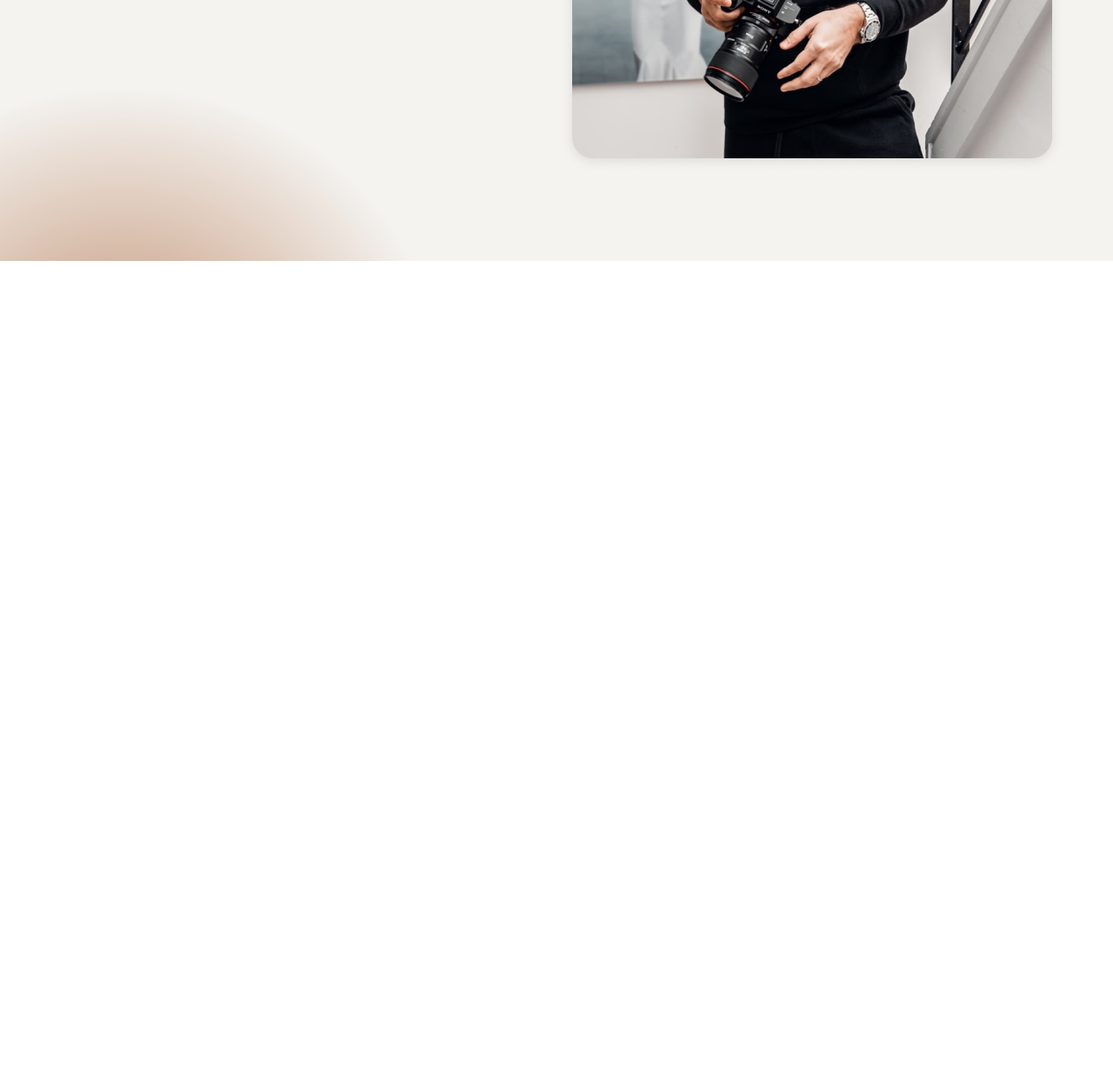
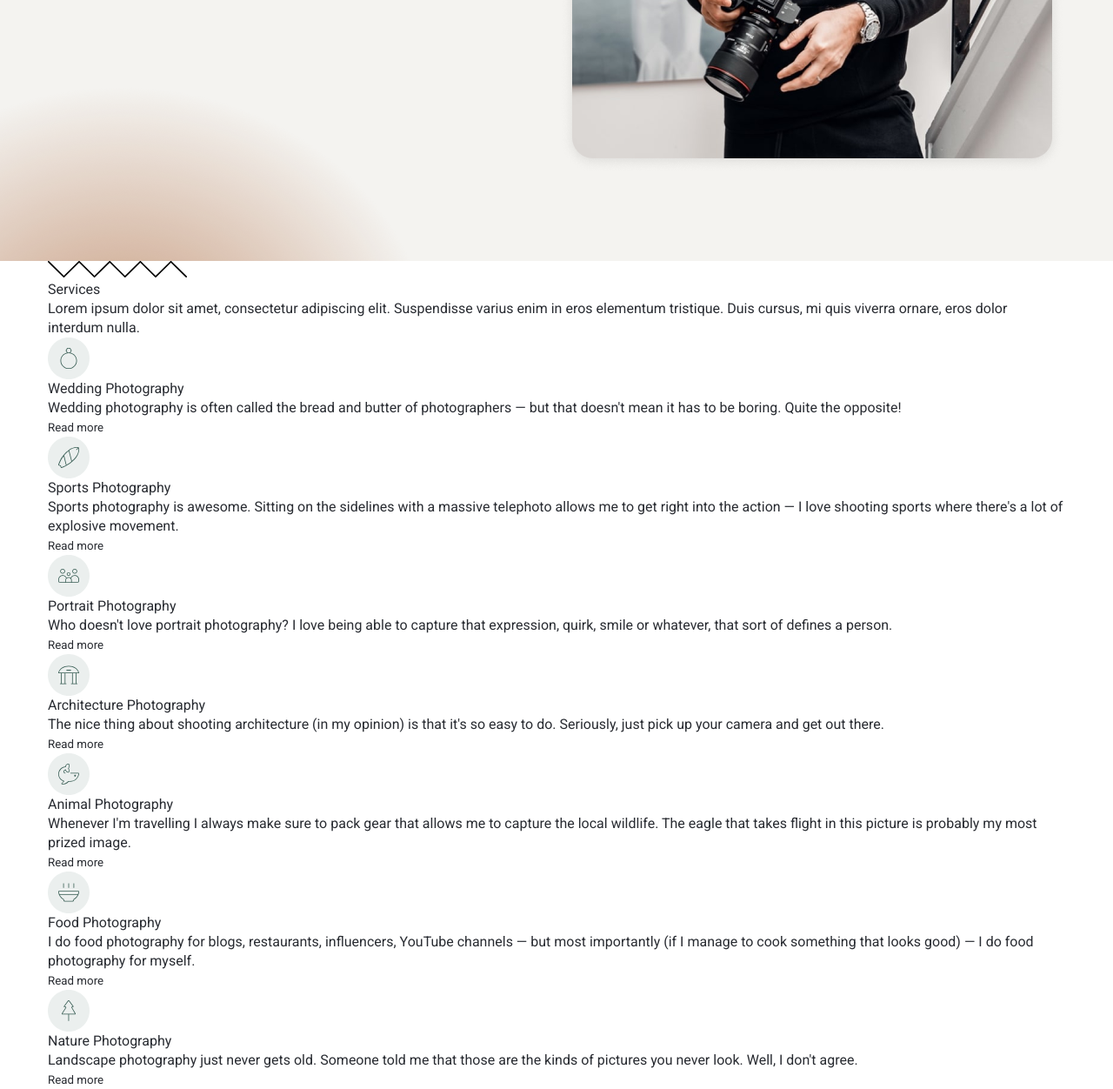
Before and after one commit to Daniil-gavrilooov/miro, a plain HTML site: page app/index.html in a window 1280 px wide. Shown: the part 771-2023 px from the top of the page at 87% size. Before the commit the page ends 1071 px from the top, so only its background shows below. Drawn offline with Linux system fonts and the light colour scheme; a web font is replaced by a local one.

Commit message:
added html section (services)

```diff
--- a/app/index.html
+++ b/app/index.html
@@ -76,6 +76,128 @@
 
     </header>
 
+    <main class="main">
+        <section class="services">
+            <div class="container">
+                <div class="section__title">
+                    <img class="section__title-img" src="images/section{__title-line.svg" alt="">
+
+                    <h3 class="section__title-text">
+                        Services
+                    </h3>
+
+                    <p class="section__title-text">
+                        Lorem ipsum dolor sit amet, consectetur adipiscing elit. Suspendisse varius enim in eros
+                        elementum tristique. Duis cursus, mi quis viverra ornare, eros dolor interdum nulla.
+                    </p>
+                </div>
+
+                <div class="services__content">
+                    <div class="services__item">
+                        <img class="services__item-icon" src="images/services__item-icon 1.svg" alt="">
+
+                        <h4 class="services__item-title">
+                            Wedding Photography
+                        </h4>
+
+                        <p class="services__item-text">
+                            Wedding photography is often called the bread and butter of photographers — but that doesn't
+                            mean it has to be boring. Quite the opposite!
+                        </p>
+
+                        <button class="services__item-btn">Read more</button>
+                    </div>
+                    <div class="services__item">
+                        <img class="services__item-icon" src="images/services__item-icon 2.svg" alt="">
+
+                        <h4 class="services__item-title">
+                            Sports Photography
+                        </h4>
+
+                        <p class="services__item-text">
+                            Sports photography is awesome. Sitting on the sidelines with a massive telephoto allows me
+                            to get right into the action — I love shooting sports where there's a lot of explosive
+                            movement.
+                        </p>
+
+                        <button class="services__item-btn">Read more</button>
+                    </div>
+                    <div class="services__item">
+                        <img class="services__item-icon" src="images/services__item-icon 3.svg" alt="">
+
+                        <h4 class="services__item-title">
+                            Portrait Photography
+                        </h4>
+
+                        <p class="services__item-text">
+                            Who doesn't love portrait photography? I love being able to capture that expression, quirk,
+                            smile or whatever, that sort of defines a person.
+                        </p>
+
+                        <button class="services__item-btn">Read more</button>
+                    </div>
+                    <div class="services__item">
+                        <img class="services__item-icon" src="images/services__item-icon 4.svg" alt="">
+
+                        <h4 class="services__item-title">
+                            Architecture Photography
+                        </h4>
+
+                        <p class="services__item-text">
+                            The nice thing about shooting architecture (in my opinion) is that it's so easy to do.
+                            Seriously, just pick up your camera and get out there.
+                        </p>
+
+                        <button class="services__item-btn">Read more</button>
+                    </div>
+                    <div class="services__item">
+                        <img class="services__item-icon" src="images/services__item-icon 5.svg" alt="">
+
+                        <h4 class="services__item-title">
+                            Animal Photography
+                        </h4>
+
+                        <p class="services__item-text">
+                            Whenever I'm travelling I always make sure to pack gear that allows me to capture the local
+                            wildlife. The eagle that takes flight in this picture is probably my most prized image.
+                        </p>
+
+                        <button class="services__item-btn">Read more</button>
+                    </div>
+                    <div class="services__item">
+                        <img class="services__item-icon" src="images/services__item-icon 6.svg" alt="">
+
+                        <h4 class="services__item-title">
+                            Food Photography
+                        </h4>
+
+                        <p class="services__item-text">
+                            I do food photography for blogs, restaurants, influencers, YouTube channels — but most
+                            importantly (if I manage to cook something that looks good) — I do food photography for
+                            myself.
+                        </p>
+
+                        <button class="services__item-btn">Read more</button>
+                    </div>
+                    <div class="services__item">
+                        <img class="services__item-icon" src="images/services__item-icon 7.svg" alt="">
+
+                        <h4 class="services__item-title">
+                            Nature Photography
+                        </h4>
+
+                        <p class="services__item-text">
+                            Landscape photography just never gets old. Someone told me that those are the kinds of
+                            pictures you never look. Well, I don't agree.
+                        </p>
+
+                        <button class="services__item-btn">Read more</button>
+                    </div>
+                </div>
+            </div>
+        </section>
+    </main>
+
     <script src="js/main.min.js"></script>
 </body>
 
```
Also changed, not shown: app/images/arrow.svg (added), app/images/section{__title-line.svg (added), app/images/services__item-icon 1.svg (added), app/images/services__item-icon 2.svg (added), app/images/services__item-icon 3.svg (added), app/images/services__item-icon 4.svg (added), app/images/services__item-icon 5.svg (added), app/images/services__item-icon 6.svg (added), app/images/services__item-icon 7.svg (added), app/images/services__shadow.png (added).
